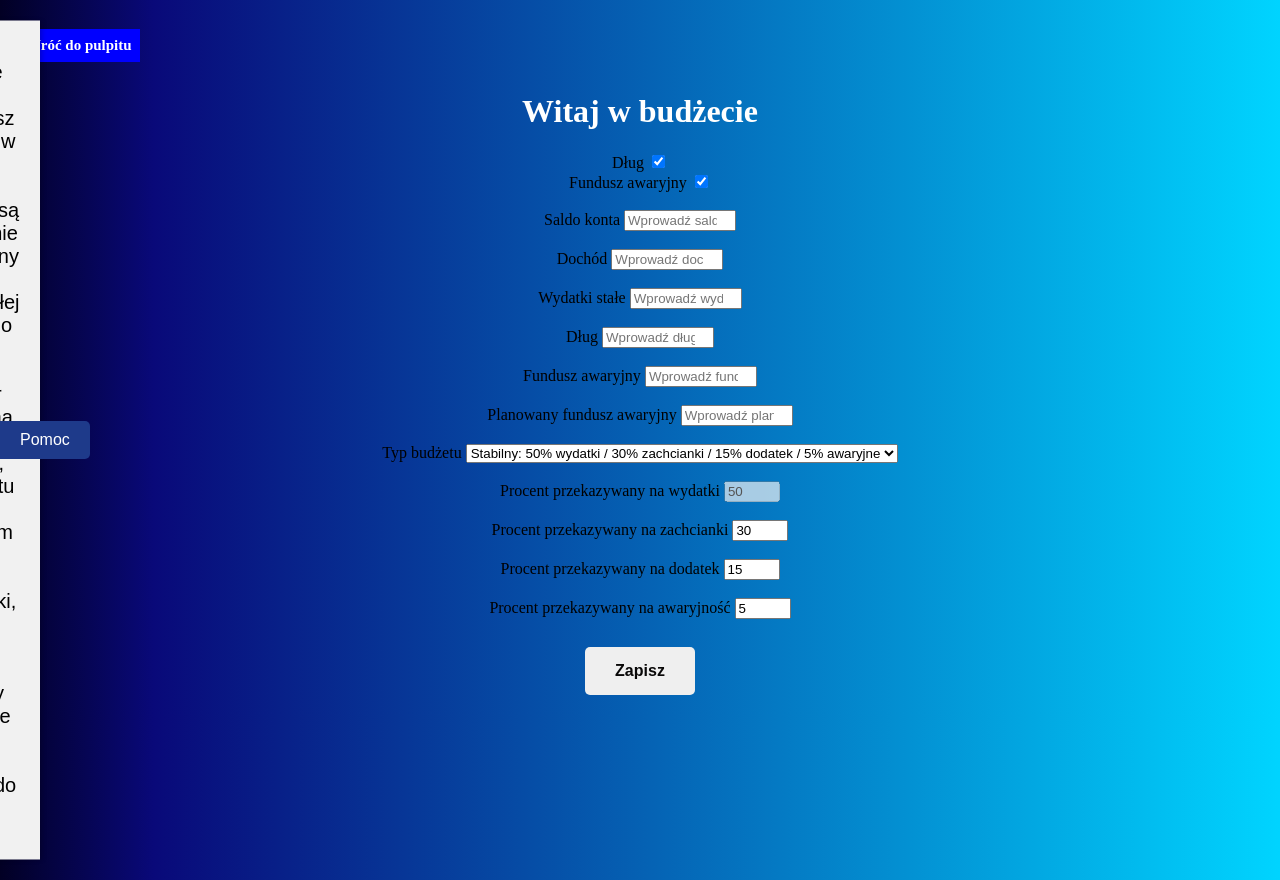
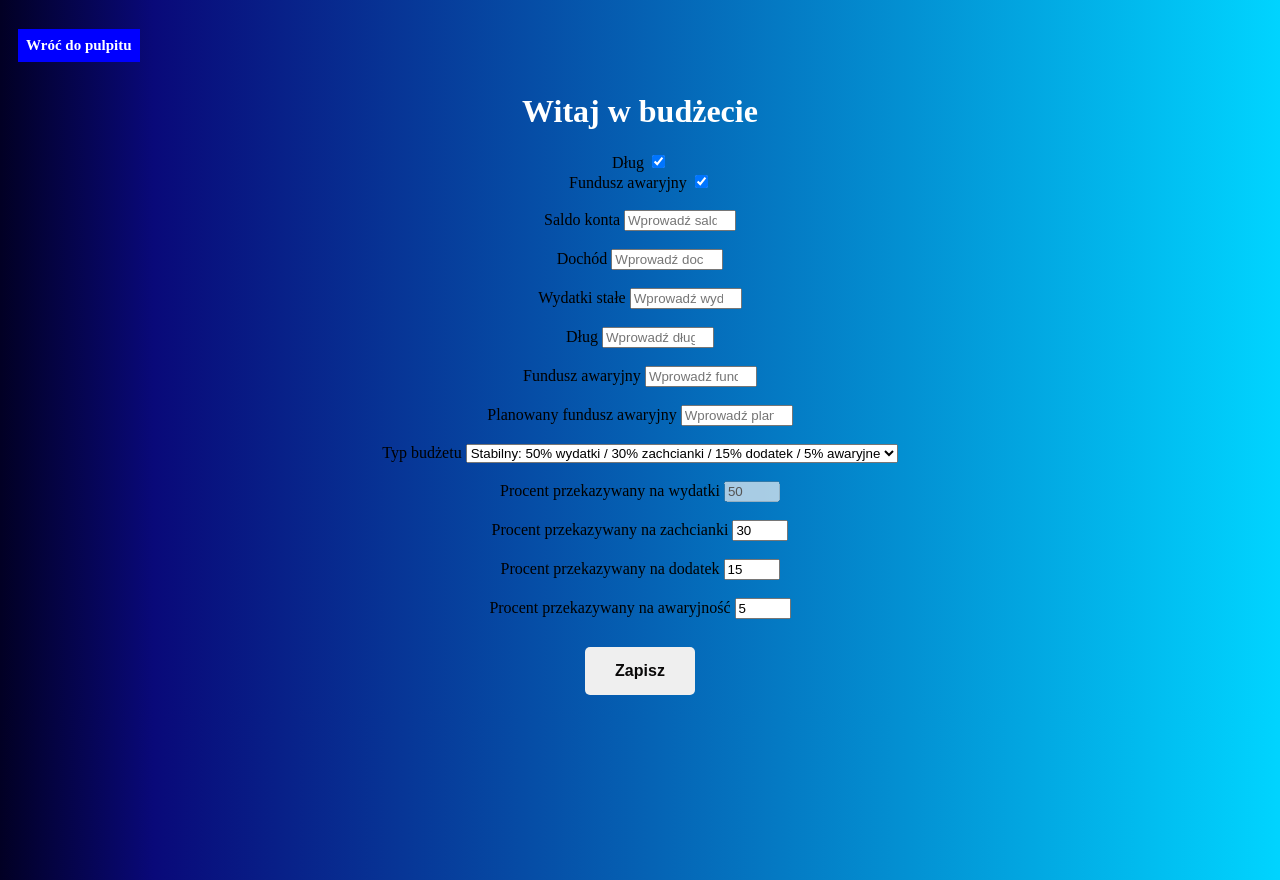
Before and after one commit to Bartolini515/Plusanto, a Django app: page /dashboard/budget/ in a window 1280 px wide. Run offline with Django 5.2, Linux system fonts and the light colour scheme; the visitor is signed in with stand-in values (Sample User, id 1); data that the repository does not hold is empty.

Commit message:
Usunięcie nieprawidłowego help button i help text

```diff
--- a/main/templates/budget.html
+++ b/main/templates/budget.html
@@ -91,27 +91,6 @@
         });
     </script>
 {% endif %}
-<button class="help-button" onclick="toggleHelp()">Pomoc</button>
-<div class="help-text" id="helpText">
-    <p>Wydatki stałe
-Stałe, regularne wydatki, takie jak rachunki za prąd, wodę czy czynsz.
-
-Fundusz awaryjny
-Twój obecny fundusz w razie nagłej potrzeby, innymi słowy gdy stanie się coś niezaplanowanego i potrzebne są duże środki pieniężne których nie posiada się w saldzie.
-
-Planowany fundusz awaryjny
-Twój planowany fundusz w razie nagłej potrzeby. Rekomenduje się jego wysokość na poziomie co najmniej pięciokrotności miesięcznego dochodu.
-
-Bufor
-Dodatkowa kwota uwzględniana w budżecie, służy jako zabezpieczenie przed małymi, nagłymi wydatkami.
-
-Typ budżetu
-Budżet Stabilny Łączy oszczędzanie z uwzględnieniem codziennych potrzeb i przyjemności. Unikatowe dla budżetu stabilnego:
-- Zachcianki,
-- Przekazywanie dodatku do budżetu awaryjnego (jeżeli poniżej 40% planowanego funduszu).
-Budżet Rozwojowy nakłada na ciągłe powiększanie kapitału oraz zabezpieczeń finansowych. Unikalne dla budżetu rozwojowego:
-- Bufor do wydatków.</p>
-</div>
     <div id="calculatedResults" style="display:none">
         <h2>Wyliczony budżet</h2>
         <h2><p>Saldo: <span id="balanceDisplay"></span></p></h2>
--- a/main/templates/calculator.html
+++ b/main/templates/calculator.html
@@ -23,7 +23,7 @@
             {{form.deductions.errors}}
         <br><br>
         <button type="submit">Oblicz podatek</button>
-    </form>
+,    </form>
     <span id="errorValidateJS" style="color: red; display: none;"></span>
 
     <div id="result" style="display:none;">
--- a/static/css/styles.css
+++ b/static/css/styles.css
@@ -257,43 +257,3 @@ button:active {
     padding: 20px;
 
  }
-
- /* Styl przycisku Pomoc */
-.help-button {
-    position: fixed; /* Przycisk jest zawsze widoczny */
-    left: 0; /* Umiejscowienie z lewej strony */
-    top: 50%; /* Pozycja w pionie na środku */
-    transform: translateY(-50%); /* Wyśrodkowanie pionowe */
-    background-color: #1E3A8A; /* Ciemny niebieski */
-    color: white; /* Biały tekst */
-    border: none; /* Bez obramowania */
-    padding: 10px 20px; /* Wewnętrzne odstępy */
-    font-size: 16px; /* Rozmiar czcionki */
-    cursor: pointer; /* Kursor wskazujący */
-    z-index: 1000; /* Przycisk na wierzchu */
-    border-radius: 0 5px 5px 0; /* Zaokrąglenie prawej strony */
-    transition: background-color 0.3s ease; /* Efekt przejścia */
-}
-
-.help-button:hover {
-    background-color: #1D2A65; /* Ciemniejszy odcień niebieskiego */
-}
-
-/* Styl wysuwanego tekstu */
-.help-text {
-    position: fixed; /* Tekst jest zawsze widoczny */
-    left: -300px; /* Ukryty poza ekranem */
-    top: 50%; /* Pozycja w pionie na środku */
-    transform: translateY(-50%); /* Wyśrodkowanie pionowe */
-    width: 300px; /* Szerokość tekstu */
-    background-color: #f1f1f1; /* Kolor tła */
-    padding: 20px; /* Wewnętrzne odstępy */
-    box-shadow: 2px 0 5px rgba(0, 0, 0, 0.2); /* Cień */
-    z-index: 999; /* Tekst pod przyciskiem */
-    transition: left 0.3s ease; /* Efekt wysuwania */
-}
-
-/* Klasa dodawana po kliknięciu, aby wysunąć tekst */
-.help-text.active {
-    left: 0; /* Wysuwa tekst na ekran */
-}
```
